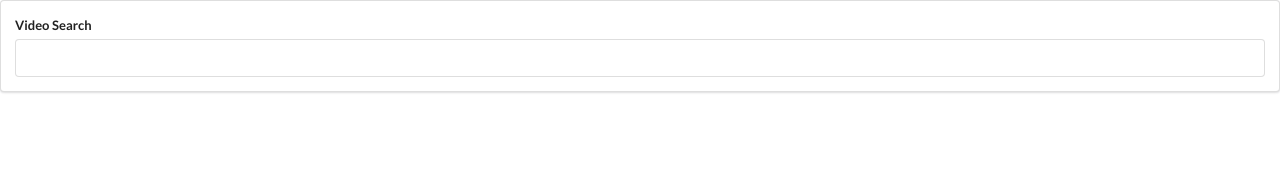
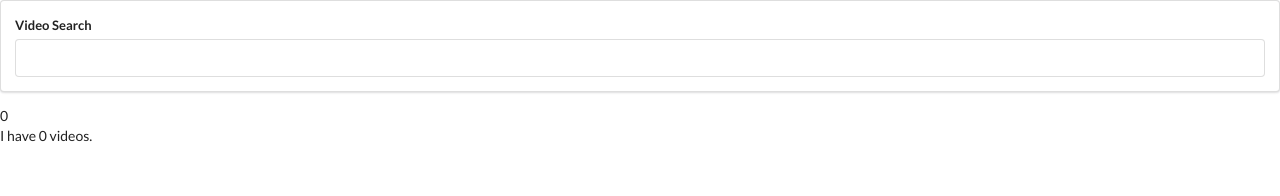
Before and after one commit to GuzlejM/YT-React-Hooks, a React (Create React App) app: page / in a window 1280 px wide. Shown: the top 196 px of the page. Built offline with nearby package versions, Linux system fonts and the light colour scheme.

Commit message:
VideoList component

```diff
--- a/src/components/App.js
+++ b/src/components/App.js
@@ -1,8 +1,11 @@
 import React from 'react';
 import SearchBar from './SearchBar';
+import VideoList from './VideoList';
 import youtube from '../apis/youtube';
 
 class App extends React.Component {
+  state= { videos: [] };
+
   //Submits written term and sending function as prop to SearchBar.js
   onTermSubmit = async term => {
     const response = await youtube.get('/search', {
@@ -10,13 +13,15 @@
         q: term
       }
     });
-    console.log(response)
+    this.setState({ videos: response.data.items });
   };
 
     render() {
         return (
           <div>
             <SearchBar onFormSubmit={this.onTermSubmit}/>
+            <VideoList videos={this.state.videos} />
+            I have {this.state.videos.length} videos.
           </div>
         );
     }
--- /dev/null
+++ b/src/components/VideoList.js
@@ -0,0 +1,7 @@
+import React from 'react';
+
+const VideoList = (props) => {
+    return <div>{props.videos.length}</div>
+};
+
+export default VideoList;
```
